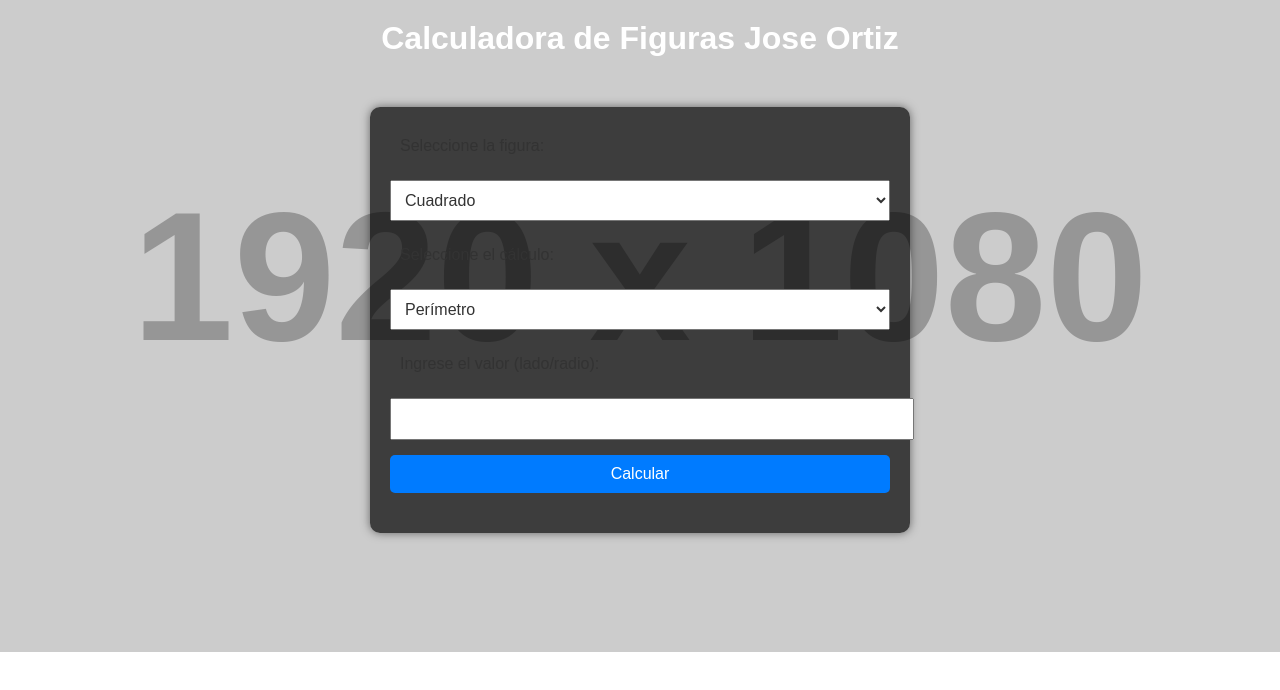
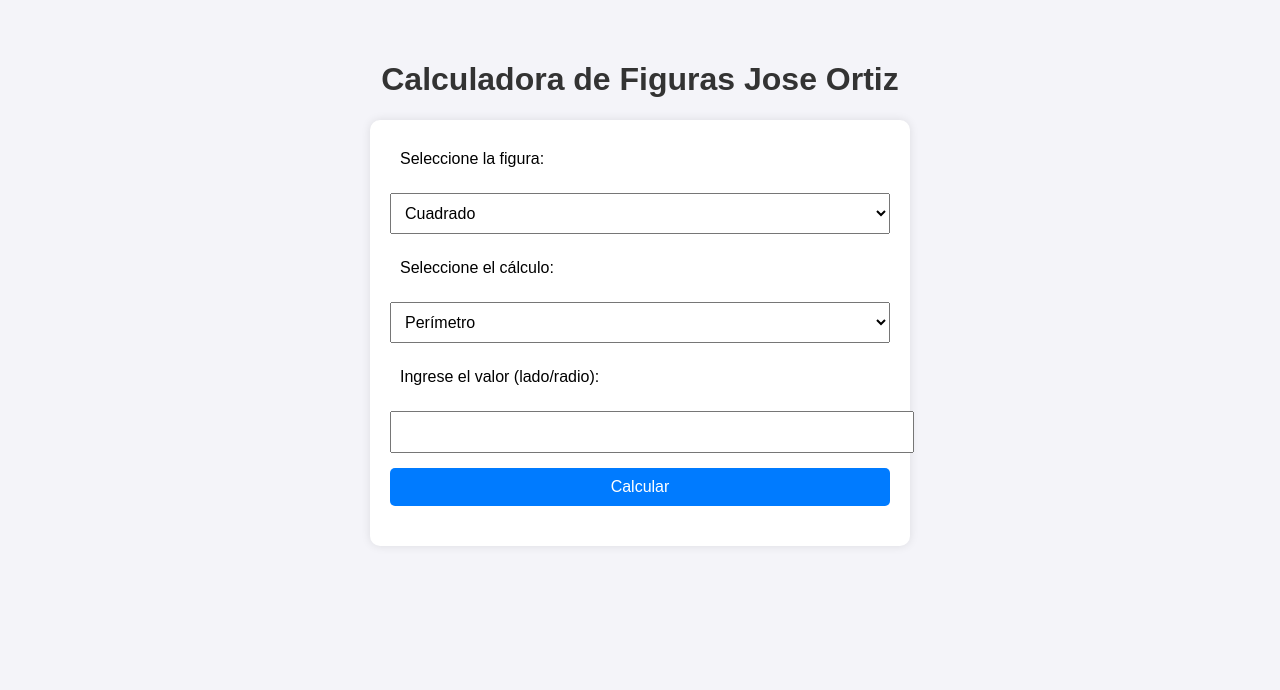
Before and after one commit to josegortiz85/MATEMATICAS, a plain HTML site: page index.html in a window 1280 px wide. Drawn offline with Linux system fonts and the light colour scheme; placeholder pictures from the web are drawn by us.

Commit message:
index.html

```diff
--- a/index.html
+++ b/index.html
@@ -3,44 +3,33 @@
 <head>
     <meta charset="UTF-8">
     <meta name="viewport" content="width=device-width, initial-scale=1.0">
-    <title>Calculadora de Figuras Jose Ortiz</title>
+    <title>Calculadora de Figuras Jose Ortiz </title>
     <style>
-        /* Fondo con imagen */
         body {
             font-family: Arial, sans-serif;
-            margin: 0;
-            padding: 0;
-            background-image: url('https://via.placeholder.com/1920x1080');
-            background-size: cover;
-            background-repeat: no-repeat;
-            background-position: center;
-            color: #fff;
+            margin: 20px;
+            padding: 20px;
+            background-color: #f4f4f9;
         }
-
         h1 {
             text-align: center;
-            color: #fff;
-            margin-top: 20px;
+            color: #333;
         }
-
         .container {
             max-width: 500px;
-            margin: 50px auto;
+            margin: 0 auto;
             padding: 20px;
-            background: rgba(0, 0, 0, 0.7);
+            background: #fff;
             border-radius: 10px;
-            box-shadow: 0 0 10px rgba(0, 0, 0, 0.5);
+            box-shadow: 0 0 10px rgba(0, 0, 0, 0.1);
         }
-
         label, select, input, button {
             display: block;
             width: 100%;
             margin-bottom: 15px;
             padding: 10px;
             font-size: 16px;
-            color: #333;
         }
-
         button {
             background-color: #007BFF;
             color: white;
@@ -48,11 +37,9 @@
             border-radius: 5px;
             cursor: pointer;
         }
-
         button:hover {
             background-color: #0056b3;
         }
-
         .result {
             text-align: center;
             font-size: 18px;
@@ -62,7 +49,7 @@
     </style>
 </head>
 <body>
-    <h1>Calculadora de Figuras Jose Ortiz</h1>
+    <h1>Calculadora de Figuras Jose Ortiz </h1>
     <div class="container">
         <form id="calculatorForm">
             <label for="figura">Seleccione la figura:</label>
```
